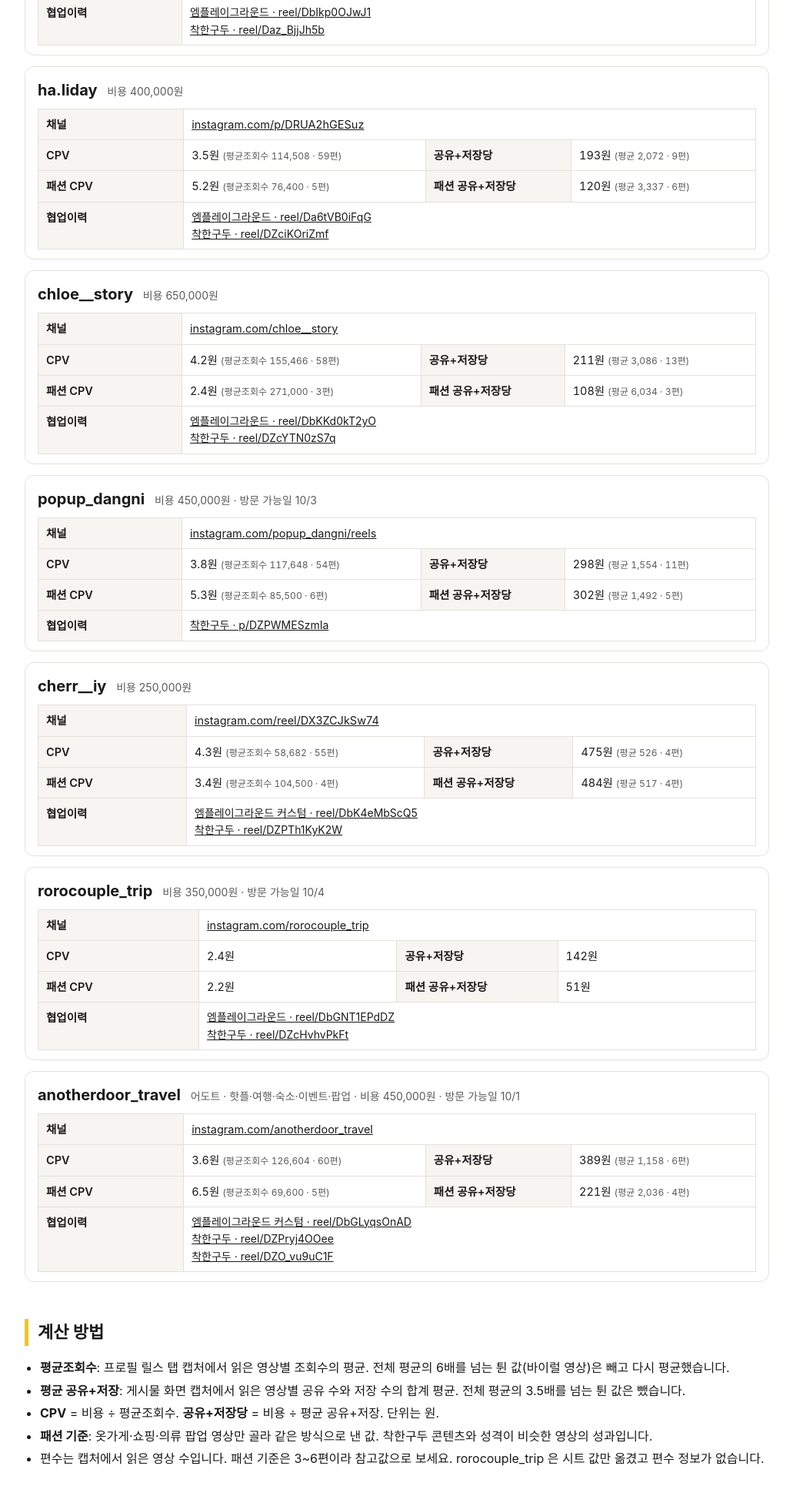
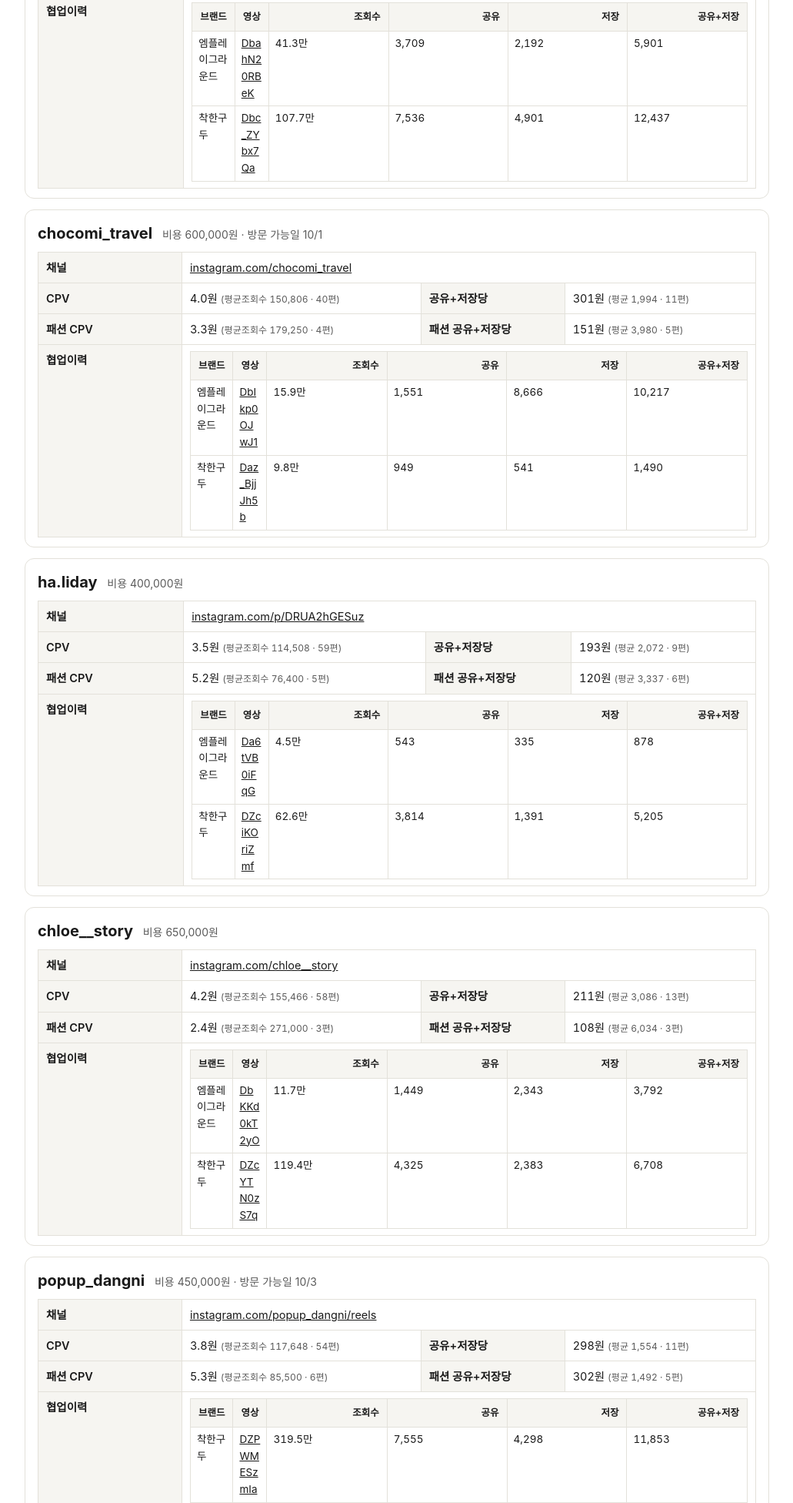
Before and after one commit to kangnaan00/connecting-3sec-guide, a plain HTML site: page chakhangudu-pricing/index.html in a window 1280 px wide. Shown: the part 1584-3536 px from the top of the page at 77% size, without its empty margins (124-1155 px from the left). Drawn offline with Linux system fonts and the light colour scheme.

Commit message:
착한구두 단가 페이지: 협업이력 영상별 조회수·공유·저장 추가

```diff
--- a/chakhangudu-pricing/index.html
+++ b/chakhangudu-pricing/index.html
@@ -50,7 +50,10 @@
 ul{padding-left:20px}li{margin:4px 0}
 footer{margin-top:56px;padding-top:16px;border-top:1px solid var(--line);font-size:13px;color:var(--fg2)}
 a{color:inherit}
-.ref a{display:block;word-break:break-all;font-size:14px}
+table.hist{margin:0;font-size:13.5px}
+table.hist th{width:auto;font-size:12.5px}
+table.hist td{padding:5px 8px}
+table.hist a{word-break:break-all}
 </style>
 </head>
 <body>
@@ -88,9 +91,11 @@
 <tr><th>CPV</th><td class="num">8.1원 <small>(평균조회수 92,091 · 44편)</small></td><th>공유+저장당</th><td class="num">1,397원 <small>(평균 537 · 14편)</small></td></tr>
 <tr><th>패션 CPV</th><td class="num">6.7원 <small>(평균조회수 111,750 · 4편)</small></td><th>패션 공유+저장당</th><td class="num">372원 <small>(평균 2,015 · 4편)</small></td></tr>
 <tr><th>협업이력</th><td colspan="3" class="ref">
-<a href="https://www.instagram.com/reel/Da7JkBRg2O8/" target="_blank" rel="noopener">엠플레이그라운드 커스텀 · reel/Da7JkBRg2O8</a>
-<a href="https://www.instagram.com/reel/DajoP9bTBBj/" target="_blank" rel="noopener">엠플레이그라운드 · reel/DajoP9bTBBj</a>
-<a href="https://www.instagram.com/reel/DZQ_LsVT4Pp/" target="_blank" rel="noopener">착한구두 · reel/DZQ_LsVT4Pp</a>
+<table class="hist"><tr><th>브랜드</th><th>영상</th><th class="num">조회수</th><th class="num">공유</th><th class="num">저장</th><th class="num">공유+저장</th></tr>
+<tr><td>엠플레이그라운드 커스텀</td><td><a href="https://www.instagram.com/reel/Da7JkBRg2O8/" target="_blank" rel="noopener">Da7JkBRg2O8</a></td><td class="num">6.1만</td><td class="num">1,264</td><td class="num">354</td><td class="num">1,618</td></tr>
+<tr><td>엠플레이그라운드</td><td><a href="https://www.instagram.com/reel/DajoP9bTBBj/" target="_blank" rel="noopener">DajoP9bTBBj</a></td><td class="num">15.6만</td><td class="num">586</td><td class="num">522</td><td class="num">1,108</td></tr>
+<tr><td>착한구두</td><td><a href="https://www.instagram.com/reel/DZQ_LsVT4Pp/" target="_blank" rel="noopener">DZQ_LsVT4Pp</a></td><td class="num">298.8만</td><td class="num">1.7만</td><td class="num">6,443</td><td class="num">23,443</td></tr>
+</table>
 </td></tr>
 </table>
 </div>
@@ -102,8 +107,10 @@
 <tr><th>CPV</th><td class="num">3.4원 <small>(평균조회수 297,582 · 55편)</small></td><th>공유+저장당</th><td class="num">607원 <small>(평균 1,647 · 4편)</small></td></tr>
 <tr><th>패션 CPV</th><td class="num">2.3원 <small>(평균조회수 430,667 · 3편)</small></td><th>패션 공유+저장당</th><td class="num">280원 <small>(평균 3,578 · 4편)</small></td></tr>
 <tr><th>협업이력</th><td colspan="3" class="ref">
-<a href="https://www.instagram.com/reel/DbahN20RBeK/" target="_blank" rel="noopener">엠플레이그라운드 · reel/DbahN20RBeK</a>
-<a href="https://www.instagram.com/reel/Dbc_ZYbx7Qa/" target="_blank" rel="noopener">착한구두 · reel/Dbc_ZYbx7Qa</a>
+<table class="hist"><tr><th>브랜드</th><th>영상</th><th class="num">조회수</th><th class="num">공유</th><th class="num">저장</th><th class="num">공유+저장</th></tr>
+<tr><td>엠플레이그라운드</td><td><a href="https://www.instagram.com/reel/DbahN20RBeK/" target="_blank" rel="noopener">DbahN20RBeK</a></td><td class="num">41.3만</td><td class="num">3,709</td><td class="num">2,192</td><td class="num">5,901</td></tr>
+<tr><td>착한구두</td><td><a href="https://www.instagram.com/reel/Dbc_ZYbx7Qa/" target="_blank" rel="noopener">Dbc_ZYbx7Qa</a></td><td class="num">107.7만</td><td class="num">7,536</td><td class="num">4,901</td><td class="num">12,437</td></tr>
+</table>
 </td></tr>
 </table>
 </div>
@@ -115,8 +122,10 @@
 <tr><th>CPV</th><td class="num">4.0원 <small>(평균조회수 150,806 · 40편)</small></td><th>공유+저장당</th><td class="num">301원 <small>(평균 1,994 · 11편)</small></td></tr>
 <tr><th>패션 CPV</th><td class="num">3.3원 <small>(평균조회수 179,250 · 4편)</small></td><th>패션 공유+저장당</th><td class="num">151원 <small>(평균 3,980 · 5편)</small></td></tr>
 <tr><th>협업이력</th><td colspan="3" class="ref">
-<a href="https://www.instagram.com/reel/DbIkp0OJwJ1/" target="_blank" rel="noopener">엠플레이그라운드 · reel/DbIkp0OJwJ1</a>
-<a href="https://www.instagram.com/reel/Daz_BjjJh5b/" target="_blank" rel="noopener">착한구두 · reel/Daz_BjjJh5b</a>
+<table class="hist"><tr><th>브랜드</th><th>영상</th><th class="num">조회수</th><th class="num">공유</th><th class="num">저장</th><th class="num">공유+저장</th></tr>
+<tr><td>엠플레이그라운드</td><td><a href="https://www.instagram.com/reel/DbIkp0OJwJ1/" target="_blank" rel="noopener">DbIkp0OJwJ1</a></td><td class="num">15.9만</td><td class="num">1,551</td><td class="num">8,666</td><td class="num">10,217</td></tr>
+<tr><td>착한구두</td><td><a href="https://www.instagram.com/reel/Daz_BjjJh5b/" target="_blank" rel="noopener">Daz_BjjJh5b</a></td><td class="num">9.8만</td><td class="num">949</td><td class="num">541</td><td class="num">1,490</td></tr>
+</table>
 </td></tr>
 </table>
 </div>
@@ -128,8 +137,10 @@
 <tr><th>CPV</th><td class="num">3.5원 <small>(평균조회수 114,508 · 59편)</small></td><th>공유+저장당</th><td class="num">193원 <small>(평균 2,072 · 9편)</small></td></tr>
 <tr><th>패션 CPV</th><td class="num">5.2원 <small>(평균조회수 76,400 · 5편)</small></td><th>패션 공유+저장당</th><td class="num">120원 <small>(평균 3,337 · 6편)</small></td></tr>
 <tr><th>협업이력</th><td colspan="3" class="ref">
-<a href="https://www.instagram.com/reel/Da6tVB0iFqG/" target="_blank" rel="noopener">엠플레이그라운드 · reel/Da6tVB0iFqG</a>
-<a href="https://www.instagram.com/reel/DZciKOriZmf/" target="_blank" rel="noopener">착한구두 · reel/DZciKOriZmf</a>
+<table class="hist"><tr><th>브랜드</th><th>영상</th><th class="num">조회수</th><th class="num">공유</th><th class="num">저장</th><th class="num">공유+저장</th></tr>
+<tr><td>엠플레이그라운드</td><td><a href="https://www.instagram.com/reel/Da6tVB0iFqG/" target="_blank" rel="noopener">Da6tVB0iFqG</a></td><td class="num">4.5만</td><td class="num">543</td><td class="num">335</td><td class="num">878</td></tr>
+<tr><td>착한구두</td><td><a href="https://www.instagram.com/reel/DZciKOriZmf/" target="_blank" rel="noopener">DZciKOriZmf</a></td><td class="num">62.6만</td><td class="num">3,814</td><td class="num">1,391</td><td class="num">5,205</td></tr>
+</table>
 </td></tr>
 </table>
 </div>
@@ -141,8 +152,10 @@
 <tr><th>CPV</th><td class="num">4.2원 <small>(평균조회수 155,466 · 58편)</small></td><th>공유+저장당</th><td class="num">211원 <small>(평균 3,086 · 13편)</small></td></tr>
 <tr><th>패션 CPV</th><td class="num">2.4원 <small>(평균조회수 271,000 · 3편)</small></td><th>패션 공유+저장당</th><td class="num">108원 <small>(평균 6,034 · 3편)</small></td></tr>
 <tr><th>협업이력</th><td colspan="3" class="ref">
-<a href="https://www.instagram.com/reel/DbKKd0kT2yO/" target="_blank" rel="noopener">엠플레이그라운드 · reel/DbKKd0kT2yO</a>
-<a href="https://www.instagram.com/reel/DZcYTN0zS7q/" target="_blank" rel="noopener">착한구두 · reel/DZcYTN0zS7q</a>
+<table class="hist"><tr><th>브랜드</th><th>영상</th><th class="num">조회수</th><th class="num">공유</th><th class="num">저장</th><th class="num">공유+저장</th></tr>
+<tr><td>엠플레이그라운드</td><td><a href="https://www.instagram.com/reel/DbKKd0kT2yO/" target="_blank" rel="noopener">DbKKd0kT2yO</a></td><td class="num">11.7만</td><td class="num">1,449</td><td class="num">2,343</td><td class="num">3,792</td></tr>
+<tr><td>착한구두</td><td><a href="https://www.instagram.com/reel/DZcYTN0zS7q/" target="_blank" rel="noopener">DZcYTN0zS7q</a></td><td class="num">119.4만</td><td class="num">4,325</td><td class="num">2,383</td><td class="num">6,708</td></tr>
+</table>
 </td></tr>
 </table>
 </div>
@@ -154,7 +167,9 @@
 <tr><th>CPV</th><td class="num">3.8원 <small>(평균조회수 117,648 · 54편)</small></td><th>공유+저장당</th><td class="num">298원 <small>(평균 1,554 · 11편)</small></td></tr>
 <tr><th>패션 CPV</th><td class="num">5.3원 <small>(평균조회수 85,500 · 6편)</small></td><th>패션 공유+저장당</th><td class="num">302원 <small>(평균 1,492 · 5편)</small></td></tr>
 <tr><th>협업이력</th><td colspan="3" class="ref">
-<a href="https://www.instagram.com/p/DZPWMESzmIa/" target="_blank" rel="noopener">착한구두 · p/DZPWMESzmIa</a>
+<table class="hist"><tr><th>브랜드</th><th>영상</th><th class="num">조회수</th><th class="num">공유</th><th class="num">저장</th><th class="num">공유+저장</th></tr>
+<tr><td>착한구두</td><td><a href="https://www.instagram.com/p/DZPWMESzmIa/" target="_blank" rel="noopener">DZPWMESzmIa</a></td><td class="num">319.5만</td><td class="num">7,555</td><td class="num">4,298</td><td class="num">11,853</td></tr>
+</table>
 </td></tr>
 </table>
 </div>
@@ -166,8 +181,10 @@
 <tr><th>CPV</th><td class="num">4.3원 <small>(평균조회수 58,682 · 55편)</small></td><th>공유+저장당</th><td class="num">475원 <small>(평균 526 · 4편)</small></td></tr>
 <tr><th>패션 CPV</th><td class="num">3.4원 <small>(평균조회수 104,500 · 4편)</small></td><th>패션 공유+저장당</th><td class="num">484원 <small>(평균 517 · 4편)</small></td></tr>
 <tr><th>협업이력</th><td colspan="3" class="ref">
-<a href="https://www.instagram.com/reel/DbK4eMbScQ5/" target="_blank" rel="noopener">엠플레이그라운드 커스텀 · reel/DbK4eMbScQ5</a>
-<a href="https://www.instagram.com/reel/DZPTh1KyK2W/" target="_blank" rel="noopener">착한구두 · reel/DZPTh1KyK2W</a>
+<table class="hist"><tr><th>브랜드</th><th>영상</th><th class="num">조회수</th><th class="num">공유</th><th class="num">저장</th><th class="num">공유+저장</th></tr>
+<tr><td>엠플레이그라운드 커스텀</td><td><a href="https://www.instagram.com/reel/DbK4eMbScQ5/" target="_blank" rel="noopener">DbK4eMbScQ5</a></td><td class="num">3.3만</td><td class="num">415</td><td class="num">101</td><td class="num">516</td></tr>
+<tr><td>착한구두</td><td><a href="https://www.instagram.com/reel/DZPTh1KyK2W/" target="_blank" rel="noopener">DZPTh1KyK2W</a></td><td class="num">10.2만</td><td class="num">20</td><td class="num">170</td><td class="num">190</td></tr>
+</table>
 </td></tr>
 </table>
 </div>
@@ -179,8 +196,10 @@
 <tr><th>CPV</th><td class="num">2.4원</td><th>공유+저장당</th><td class="num">142원</td></tr>
 <tr><th>패션 CPV</th><td class="num">2.2원</td><th>패션 공유+저장당</th><td class="num">51원</td></tr>
 <tr><th>협업이력</th><td colspan="3" class="ref">
-<a href="https://www.instagram.com/reel/DbGNT1EPdDZ/" target="_blank" rel="noopener">엠플레이그라운드 · reel/DbGNT1EPdDZ</a>
-<a href="https://www.instagram.com/reel/DZcHvhvPkFt/" target="_blank" rel="noopener">착한구두 · reel/DZcHvhvPkFt</a>
+<table class="hist"><tr><th>브랜드</th><th>영상</th><th class="num">조회수</th><th class="num">공유</th><th class="num">저장</th><th class="num">공유+저장</th></tr>
+<tr><td>엠플레이그라운드</td><td><a href="https://www.instagram.com/reel/DbGNT1EPdDZ/" target="_blank" rel="noopener">DbGNT1EPdDZ</a></td><td class="num">32.9만</td><td class="num">7,018</td><td class="num">3,122</td><td class="num">10,140</td></tr>
+<tr><td>착한구두</td><td><a href="https://www.instagram.com/reel/DZcHvhvPkFt/" target="_blank" rel="noopener">DZcHvhvPkFt</a></td><td class="num">6.8만</td><td class="num">393</td><td class="num">192</td><td class="num">585</td></tr>
+</table>
 </td></tr>
 </table>
 </div>
@@ -192,9 +211,11 @@
 <tr><th>CPV</th><td class="num">3.6원 <small>(평균조회수 126,604 · 60편)</small></td><th>공유+저장당</th><td class="num">389원 <small>(평균 1,158 · 6편)</small></td></tr>
 <tr><th>패션 CPV</th><td class="num">6.5원 <small>(평균조회수 69,600 · 5편)</small></td><th>패션 공유+저장당</th><td class="num">221원 <small>(평균 2,036 · 4편)</small></td></tr>
 <tr><th>협업이력</th><td colspan="3" class="ref">
-<a href="https://www.instagram.com/reel/DbGLyqsOnAD/" target="_blank" rel="noopener">엠플레이그라운드 커스텀 · reel/DbGLyqsOnAD</a>
-<a href="https://www.instagram.com/reel/DZPryj4OOee/" target="_blank" rel="noopener">착한구두 · reel/DZPryj4OOee</a>
-<a href="https://www.instagram.com/reel/DZO_vu9uC1F/" target="_blank" rel="noopener">착한구두 · reel/DZO_vu9uC1F</a>
+<table class="hist"><tr><th>브랜드</th><th>영상</th><th class="num">조회수</th><th class="num">공유</th><th class="num">저장</th><th class="num">공유+저장</th></tr>
+<tr><td>엠플레이그라운드 커스텀</td><td><a href="https://www.instagram.com/reel/DbGLyqsOnAD/" target="_blank" rel="noopener">DbGLyqsOnAD</a></td><td class="num">1.8만</td><td class="num">158</td><td class="num">95</td><td class="num">253</td></tr>
+<tr><td>착한구두</td><td><a href="https://www.instagram.com/reel/DZPryj4OOee/" target="_blank" rel="noopener">DZPryj4OOee</a></td><td class="num">66.7만</td><td class="num">588</td><td class="num">254</td><td class="num">842</td></tr>
+<tr><td>착한구두</td><td><a href="https://www.instagram.com/reel/DZO_vu9uC1F/" target="_blank" rel="noopener">DZO_vu9uC1F</a></td><td class="num">47.8만</td><td class="num">1,040</td><td class="num">367</td><td class="num">1,407</td></tr>
+</table>
 </td></tr>
 </table>
 </div>
```
